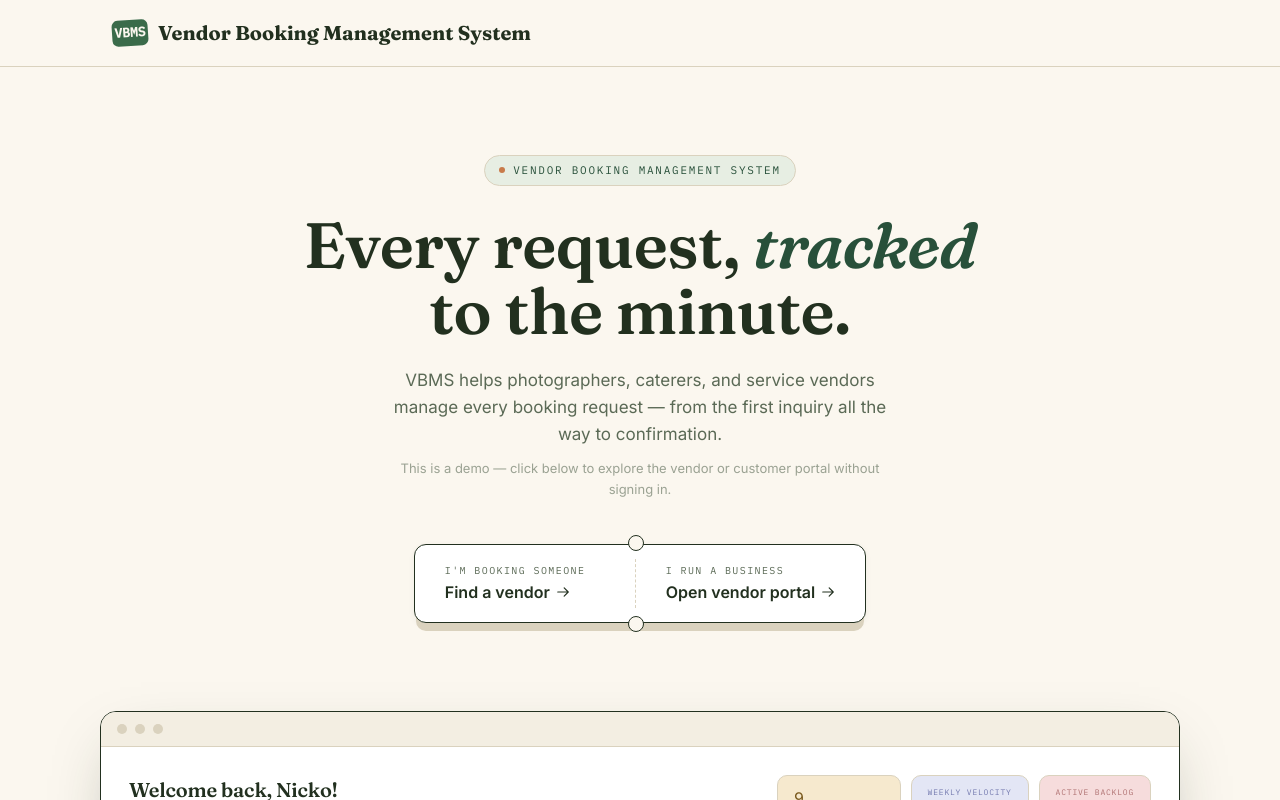
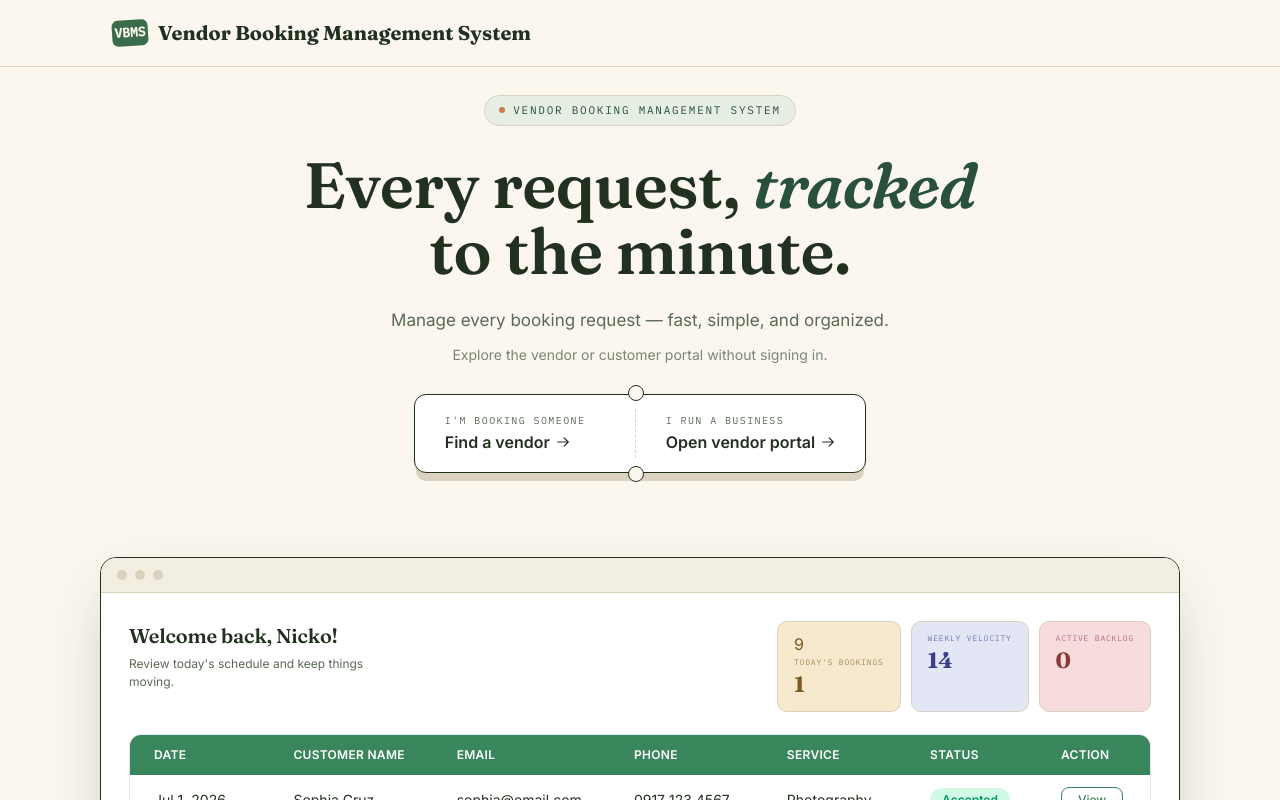
Before and after one commit to Alphaexplora-University/ae-b4-grp-02-prj-02-fe, a React (Vite) app: page / in a window 1280 px wide. Shown: the top 800 px of the page. Built offline with nearby package versions, Linux system fonts and the light colour scheme.

Commit message:
minor ui adjustments

```diff
--- a/src/features/landing/LandingPage.css
+++ b/src/features/landing/LandingPage.css
@@ -113,7 +113,7 @@
 
 /* ---------- HERO ---------- */
 .docket-landing .dk-hero{
-  padding:88px 32px 64px;
+  padding:28px 32px 64px;
   text-align:center;
   position:relative;
 }
@@ -140,7 +140,7 @@
   display:inline-block;
 }
 .docket-landing .dk-hero h1{
-  font-size:clamp(38px,6vw,64px);
+  font-size:clamp(40px,6vw,64px);
   line-height:1.04;
   font-weight:600;
   max-width:820px;
@@ -151,7 +151,7 @@
   color:var(--dk-moss-dark);
 }
 .docket-landing .dk-hero p.dk-sub{
-  max-width:520px;
+  max-width:540px;
   margin:22px auto 0;
   color:var(--dk-ink-soft);
   font-size:17px;
@@ -160,7 +160,7 @@
 
 /* ticket-stub CTA — signature element */
 .docket-landing .dk-ticket{
-  margin:44px auto 0;
+  margin:28px auto 0;
   display:inline-flex;
   align-items:stretch;
   background:var(--dk-white);
@@ -227,7 +227,7 @@
 
 /* ---------- SHOWCASE ---------- */
 .docket-landing .dk-showcase{
-  padding:24px 30px 100px;
+  padding:20px 30px 100px;
   position:relative;
 }
 .docket-landing .dk-frame-wrap{
--- a/src/features/landing/LandingPage.tsx
+++ b/src/features/landing/LandingPage.tsx
@@ -24,10 +24,10 @@ export default function LandingPage(): JSX.Element {
                             to the minute.
                         </h1>
                         <p className="dk-sub">
-                            VBMS helps photographers, caterers, and service vendors manage every booking request — from the first inquiry all the way to confirmation.
+                           Manage every booking request — fast, simple, and organized.
                         </p>
-                        <p className="dk-sub" style={{ fontSize: '13px', marginTop: '10px', opacity: 0.6 }}>
-                            This is a demo — click below to explore the vendor or customer portal without signing in.
+                        <p className="dk-sub" style={{ fontSize: '14px', marginTop: '10px', opacity: 0.8 }}>
+                            Explore the vendor or customer portal without signing in.
                         </p>
 
                         <div className="dk-ticket" role="group" aria-label="Choose how you'll use VBMS">
```
